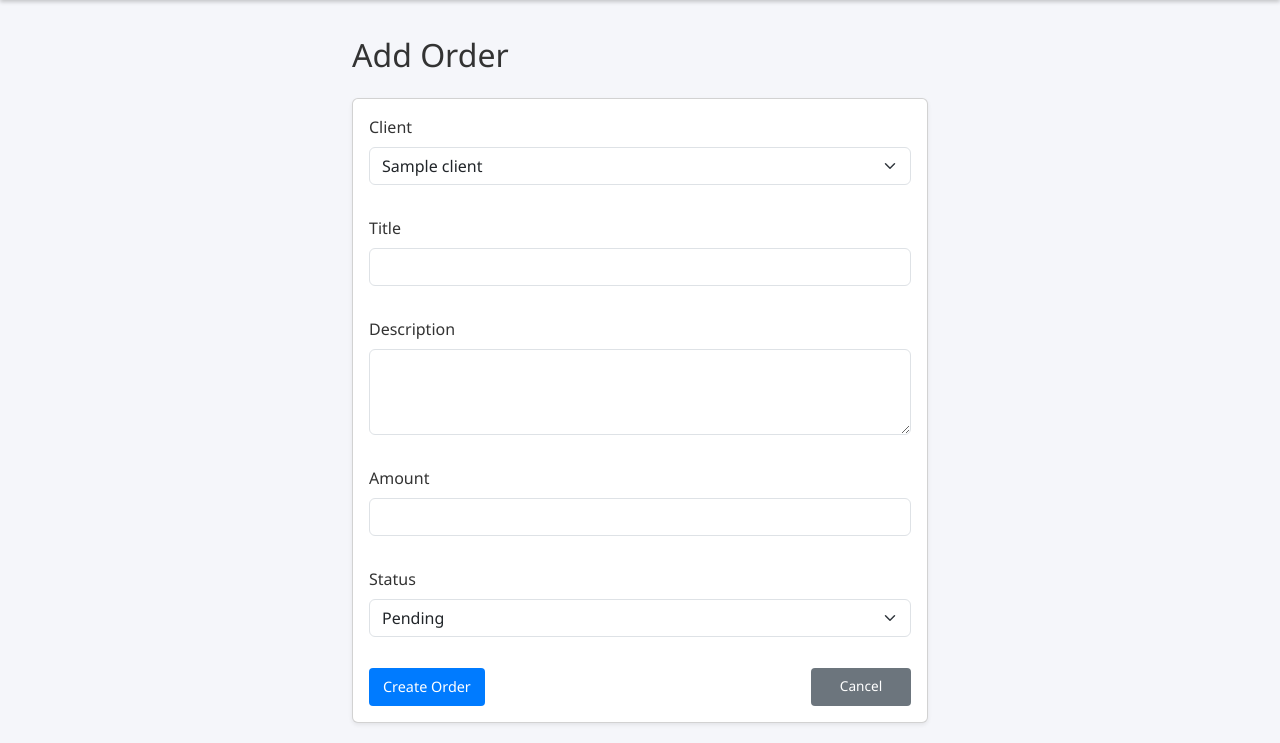
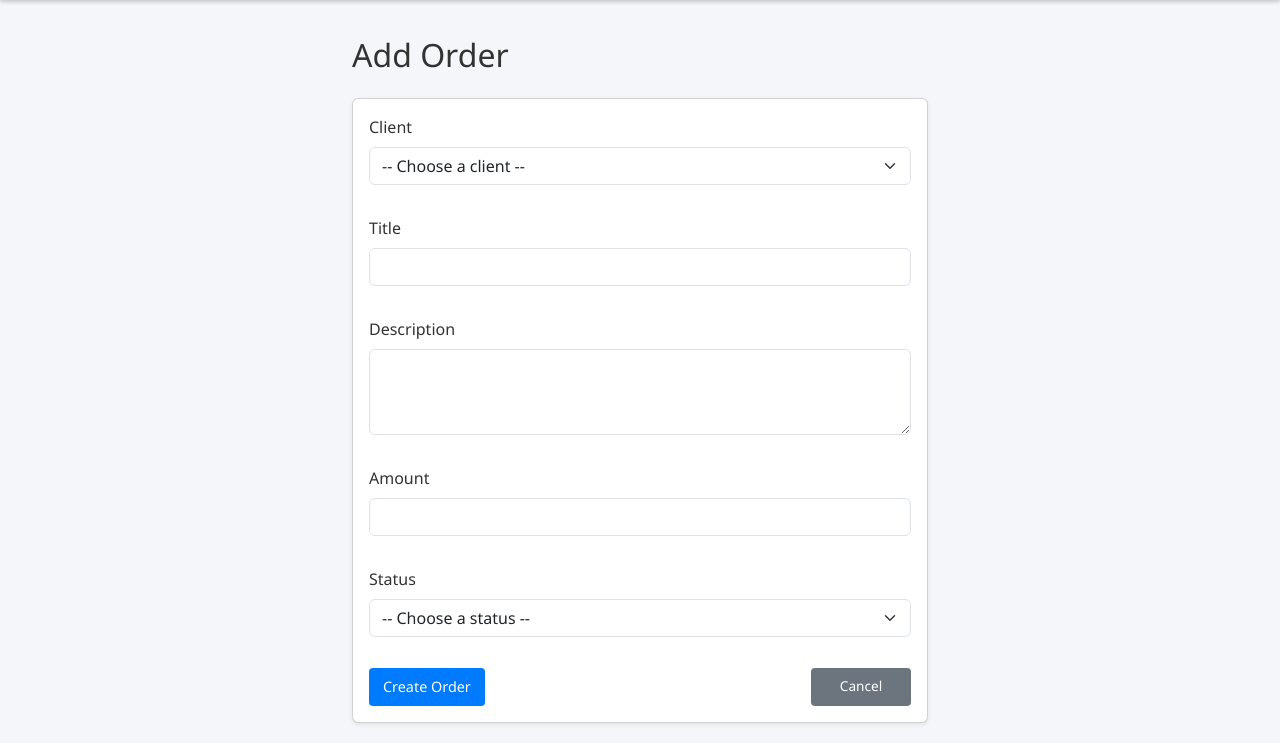
Before and after one commit to WM0307/client-order-system, a Django app: page /orders/add/ in a window 1280 px wide. Shown: the part 68-811 px from the top of the page. Run offline with Django 4.2, Linux system fonts and the light colour scheme; tables that the repository leaves empty hold one stand-in row (values such as "Sample post"); parts of the project's set-up code (start-up, migrations or seed data) failed here and were passed over; some libraries are stand-ins or nearby versions.

Commit message:
Added placeholder for dropdown selection

```diff
--- a/orders/templates/orders/order_form.html
+++ b/orders/templates/orders/order_form.html
@@ -8,6 +8,7 @@
         <div class="mb-3">
             <label class="form-label">Client</label>
             <select name="client" class="form-select" required>
+                <option value="" disabled {% if not order %}selected{% endif %}>-- Choose a client --</option>
                 {% for client in clients %}
                     <option value="{{ client.id }}" {% if order and order.client.id == client.id %}selected{% endif %}>{{ client.name }}</option>
                     client.name }}</option>
@@ -35,6 +36,7 @@
         <div class="mb-3">
             <label class="form-label">Status</label>
             <select name="status" class="form-select" required>
+                <option value="" disabled {% if not order %}selected{% endif %}>-- Choose a status --</option>
                 {% for s in statuses %}
                     <option value="{{ s }}" {% if order and order.status == s %}selected{% endif %}>{{ s }}</option>
                 {% endfor %}
--- a/orders/views.py
+++ b/orders/views.py
@@ -11,7 +11,7 @@ def dashboard(request):
     total_clients = Client.objects.count()
     total_orders = Order.objects.count()
     pending_orders = Order.objects.filter(status="Pending").count()
-    inprogress_orders = Order.objects.filter(status="In Progress").count()  # 👈 new
+    inprogress_orders = Order.objects.filter(status="In Progress").count()
     completed_orders = Order.objects.filter(status="Completed").count()
     recent_orders = Order.objects.select_related('client').order_by('-created_at')[:5]
 
@@ -19,7 +19,7 @@ def dashboard(request):
         'total_clients': total_clients,
         'total_orders': total_orders,
         'pending_orders': pending_orders,
-        'inprogress_orders': inprogress_orders,  # 👈 new
+        'inprogress_orders': inprogress_orders,
         'completed_orders': completed_orders,
         'recent_orders': recent_orders,
     }
@@ -80,7 +80,7 @@ def order_list(request):
 
 def order_create(request):
     clients = Client.objects.all()
-    statuses = ["Pending", "In Progress", "Completed"]  # 👈 Add this
+    statuses = ["Pending", "In Progress", "Completed"]
     if request.method == 'POST':
         client_id = request.POST.get('client')
         title = request.POST.get('title')
@@ -102,7 +102,7 @@ def order_create(request):
 def order_update(request, pk):
     order = get_object_or_404(Order, pk=pk)
     clients = Client.objects.all()
-    statuses = ["Pending", "In Progress", "Completed"]  # 👈 Add this
+    statuses = ["Pending", "In Progress", "Completed"]
     if request.method == 'POST':
         order.client_id = request.POST.get('client')
         order.title = request.POST.get('title')
```
